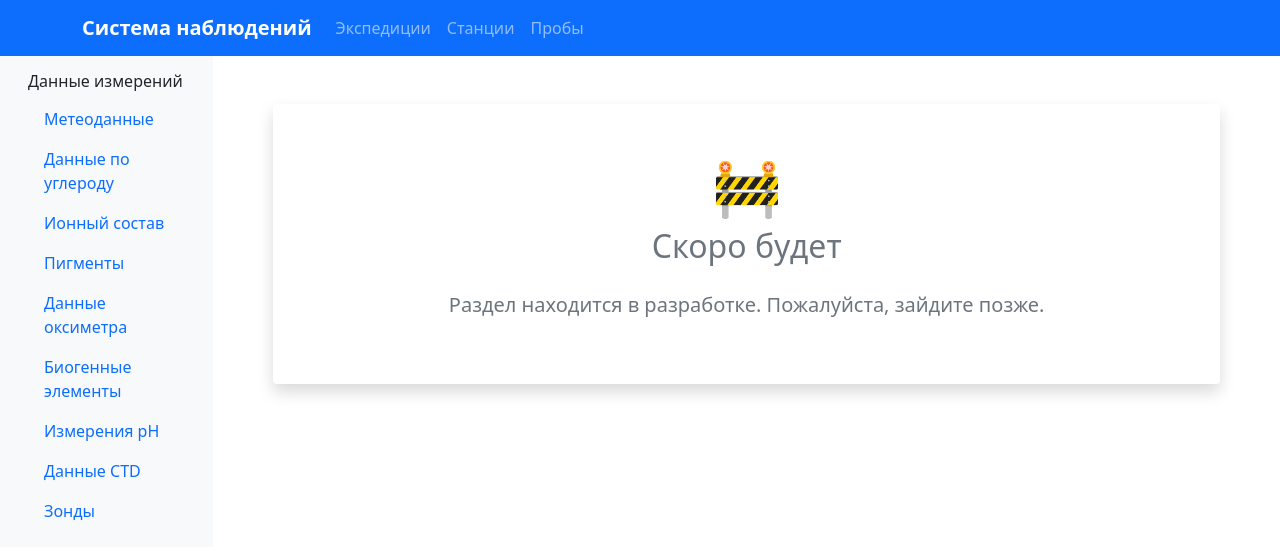
After one commit to AISavikin/oceanography_project, a Django app: page /coming-soon/ in a window 1280 px wide. The commit adds this page. Shown: the top 560 px of the page. Run offline with Django 4.2, Linux system fonts and the light colour scheme.

Commit message:
Первый рабочий запуск

```diff
--- /dev/null
+++ b/oceanography/templates/base.html
@@ -0,0 +1,90 @@
+<!DOCTYPE html>
+<html lang="ru">
+<head>
+    <meta charset="UTF-8">
+    <meta name="viewport" content="width=device-width, initial-scale=1.0">
+    <title>{% block title %}Система наблюдений{% endblock %}</title>
+    <link href="https://cdn.jsdelivr.net/npm/bootstrap@5.1.3/dist/css/bootstrap.min.css" rel="stylesheet">
+    <style>
+        .navbar-brand { font-weight: bold; }
+        .sidebar { background-color: #f8f9fa; }
+        .data-table { font-size: 0.9rem; }
+        .navbar-brand { font-weight: bold; }
+        .sidebar { background-color: #f8f9fa; }
+        .data-table { font-size: 0.9rem; }
+        .breadcrumb { background-color: transparent; padding: 0; }
+        .accordion-button:not(.collapsed) { background-color: #e7f1ff; }
+    </style>
+</head>
+<body>
+    <nav class="navbar navbar-expand-lg navbar-dark bg-primary">
+        <div class="container">
+            <a class="navbar-brand" href="#">Система наблюдений</a>
+            <button class="navbar-toggler" type="button" data-bs-toggle="collapse" data-bs-target="#navbarNav">
+                <span class="navbar-toggler-icon"></span>
+            </button>
+            <div class="collapse navbar-collapse" id="navbarNav">
+                <ul class="navbar-nav">
+                    <li class="nav-item">
+                        <a class="nav-link" href="{% url 'oceanography:coming_soon' %}">Экспедиции</a>
+                    </li>
+                    <li class="nav-item">
+                        <a class="nav-link" href="{% url 'oceanography:coming_soon' %}">Станции</a>
+                    </li>
+                    <li class="nav-item">
+                        <a class="nav-link" href="{% url 'oceanography:coming_soon' %}">Пробы</a>
+                    </li>
+                </ul>
+            </div>
+        </div>
+    </nav>
+
+    <div class="container-fluid">
+        <div class="row">
+            <div class="col-md-2 sidebar">
+                <div class="p-3">
+                    <h6>Данные измерений</h6>
+                    <ul class="nav nav-pills flex-column">
+                        <li class="nav-item">
+                            <a class="nav-link" href="{% url 'oceanography:coming_soon' %}">Метеоданные</a>
+                        </li>
+                        <li class="nav-item">
+                            <a class="nav-link" href="{% url 'oceanography:coming_soon' %}">Данные по углероду</a>
+                        </li>
+                        <li class="nav-item">
+                            <a class="nav-link" href="{% url 'oceanography:coming_soon' %}">Ионный состав</a>
+                        </li>
+                        <li class="nav-item">
+                            <a class="nav-link" href="{% url 'oceanography:coming_soon' %}">Пигменты</a>
+                        </li>
+                        <li class="nav-item">
+                            <a class="nav-link" href="{% url 'oceanography:coming_soon' %}">Данные оксиметра</a>
+                        </li>
+                        <li class="nav-item">
+                            <a class="nav-link" href="{% url 'oceanography:coming_soon' %}">Биогенные элементы</a>
+                        </li>
+                        <li class="nav-item">
+                            <a class="nav-link" href="{% url 'oceanography:coming_soon' %}">Измерения pH</a>
+                        </li>
+                        <li class="nav-item">
+                            <a class="nav-link" href="{% url 'oceanography:coming_soon' %}">Данные CTD</a>
+                        </li>
+                        <li class="nav-item">
+                            <a class="nav-link" href="{% url 'oceanography:coming_soon' %}">Зонды</a>
+                        </li>
+                    </ul>
+                </div>
+            </div>
+
+            <div class="col-md-10">
+                <div class="p-4">
+                    {% block content %}
+                    {% endblock %}
+                </div>
+            </div>
+        </div>
+    </div>
+
+    <script src="https://cdn.jsdelivr.net/npm/bootstrap@5.1.3/dist/js/bootstrap.bundle.min.js"></script>
+</body>
+</html>
--- a/oceanography/templates/oceanography/home.html
+++ b/oceanography/templates/oceanography/home.html
@@ -1,4 +1,4 @@
-{% extends 'oceanography/base.html' %}
+{% extends 'base.html' %}
 
 {% block title %}Главная - Система наблюдений{% endblock %}
 
--- a/oceanography/views.py
+++ b/oceanography/views.py
@@ -6,7 +6,7 @@
 )
 
 class ComingSoonView(TemplateView):
-    template_name = 'coming_soon.html'
+    template_name = 'oceanography/coming_soon.html'
 
 class HomeView(ListView):
     model = Expedition
```
Also changed, not shown: db.sqlite3, templates/base.html (renamed from oceanography/templates/oceanography/base.html).
